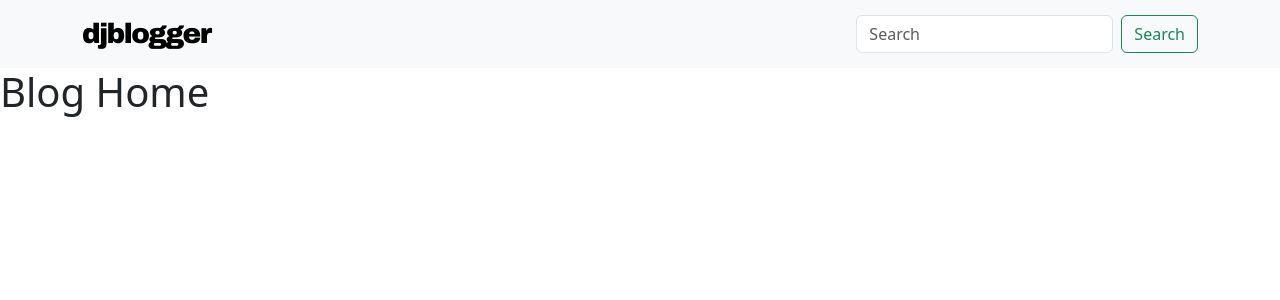
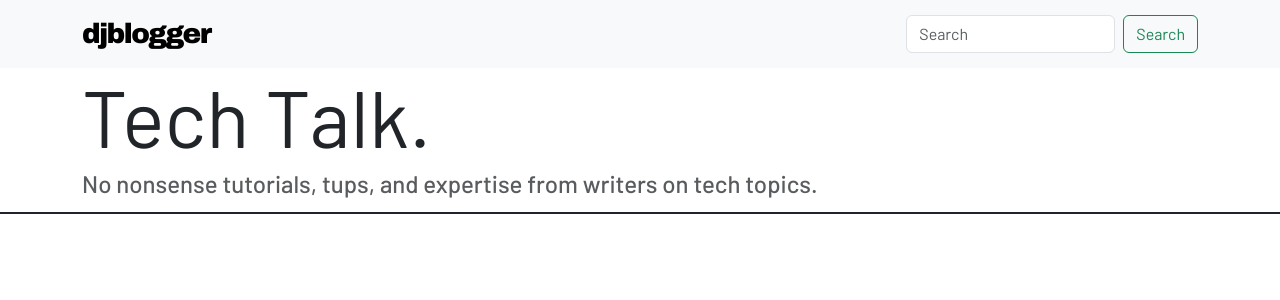
Before and after one commit to ivanlegranbizarro/djblogger, a Django app: page / in a window 1280 px wide. Shown: the top 300 px of the page. Run offline with Django 4.2, Linux system fonts and the light colour scheme.

Commit message:
custom css

```diff
--- /dev/null
+++ b/djblogger/static/css/main.css
@@ -0,0 +1,8 @@
+html,
+body {
+  font-family: 'Barlow', sans-serif;
+}
+
+.fw-500 {
+  font-weight: 500;
+}
--- a/djblogger/templates/base.html
+++ b/djblogger/templates/base.html
@@ -1,3 +1,4 @@
+{% load static %}
 <!doctype html>
 <html lang="en">
 
@@ -20,12 +21,14 @@
     <link rel="preconnect" href="https://fonts.googleapis.com">
     <link rel="preconnect" href="https://fonts.gstatic.com" crossorigin>
     <link href="https://fonts.googleapis.com/css2?family=Merriweather&display=swap" rel="stylesheet">
+    <link rel="stylesheet" href="{% static 'css/main.css' %}" />
 </head>
 
 <body>
 
 
     {% include 'navbar.html' %}
+    {% include './blog/components/splash.html' %}
 
     {% block content %}
 
--- /dev/null
+++ b/djblogger/templates/blog/components/splash.html
@@ -0,0 +1,6 @@
+<div class="border-bottom border-2 border-dark">
+  <div class="container">
+    <h1 class="display-1">Tech Talk.</h1>
+    <p class="fs-4 lh-1 text-muted fw-500">No nonsense tutorials, tups, and expertise from writers on tech topics.</p>
+  </div>
+</div>
--- a/djblogger/templates/blog/home.html
+++ b/djblogger/templates/blog/home.html
@@ -6,5 +6,4 @@ Welcome to the Blog Home
 
 
 {% block content %}
-<h1>Blog Home</h1>
 {% endblock content %}
```
